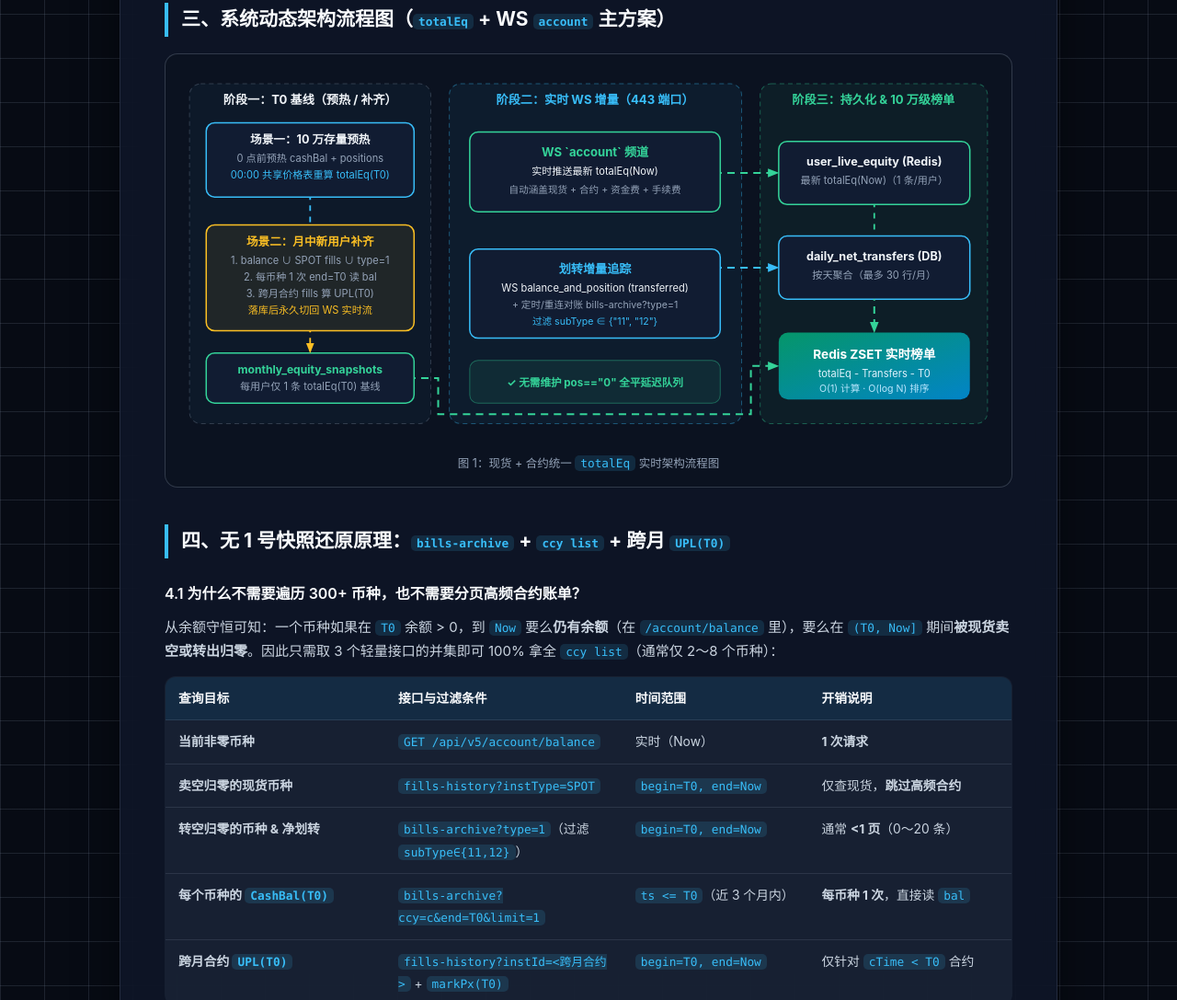
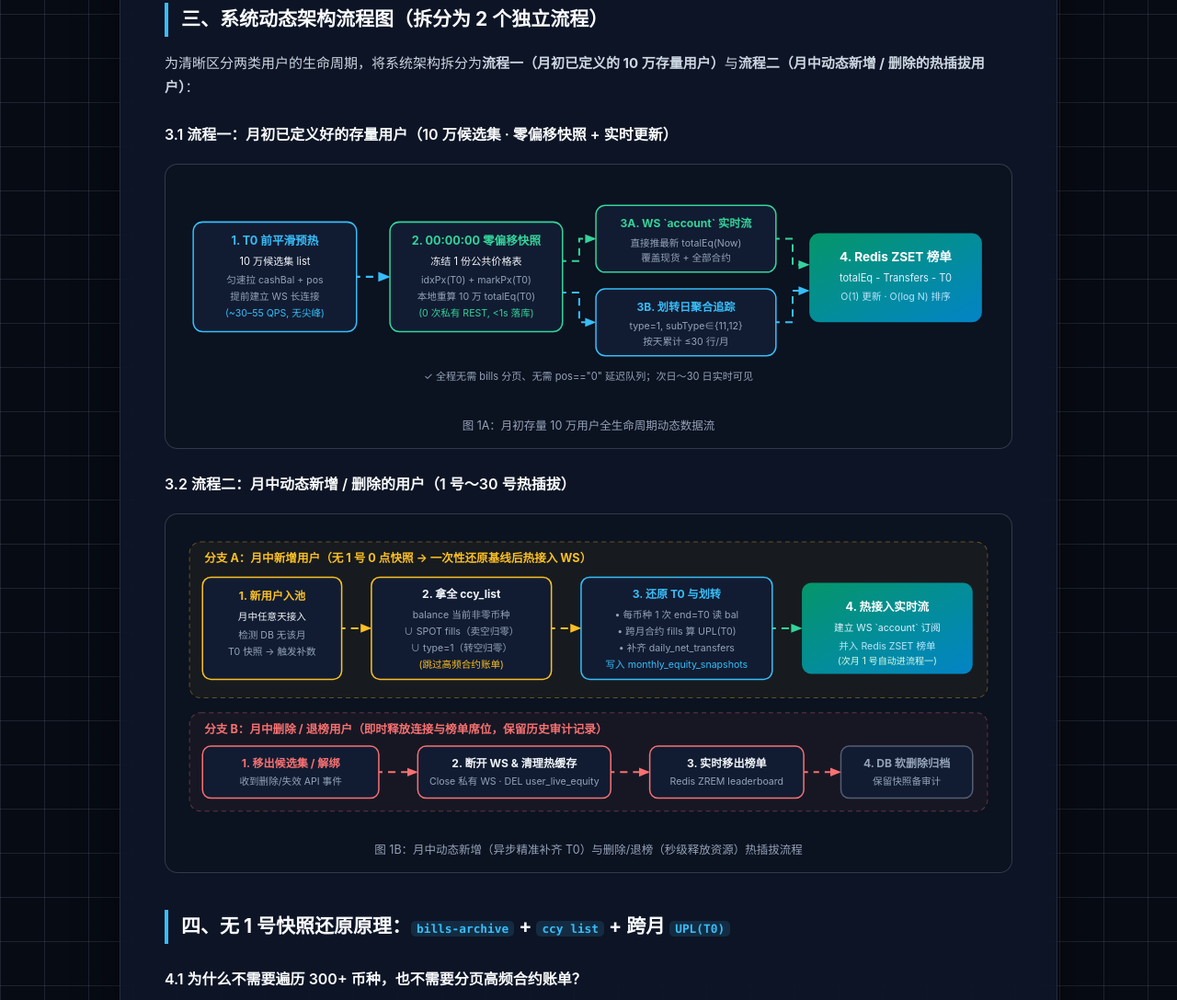
Before and after one commit to sydowma/okx-pnl-verifier, a plain HTML site: page report.html in a window 1280 px wide. Shown: the part 1713-2800 px from the top of the page at 92% size. Drawn offline with Linux system fonts and the light colour scheme.

Commit message:
feat: split Section 3 animated architecture into two separate flows (pre-defined 100k users vs mid-month add/remove users)

```diff
--- a/report.html
+++ b/report.html
@@ -372,9 +372,12 @@
 
     <!-- SECTION 3 -->
     <section id="s3" class="reveal">
-      <h2>三、系统动态架构流程图（<code>totalEq</code> + WS <code>account</code> 主方案）</h2>
+      <h2>三、系统动态架构流程图（拆分为 2 个独立流程）</h2>
+      <p>为清晰区分两类用户的生命周期，将系统架构拆分为<strong>流程一（月初已定义的 10 万存量用户）</strong>与<strong>流程二（月中动态新增 / 删除的热插拔用户）</strong>：</p>
+
+      <h3>3.1 流程一：月初已定义好的存量用户（10 万候选集 · 零偏移快照 + 实时更新）</h3>
       <div class="diagram-card">
-        <svg viewBox="0 0 880 390" width="100%" height="auto" xmlns="http://www.w3.org/2000/svg" font-family="-apple-system, PingFang SC, Microsoft YaHei, sans-serif">
+        <svg viewBox="0 0 880 230" width="100%" height="auto" xmlns="http://www.w3.org/2000/svg" font-family="-apple-system, PingFang SC, Microsoft YaHei, sans-serif">
           <defs>
             <marker id="arr-blue" viewBox="0 0 10 10" refX="8" refY="5" markerWidth="6" markerHeight="6" orient="auto-start-reverse">
               <path d="M 0 1 L 10 5 L 0 9 z" fill="#38bdf8" />
@@ -385,78 +388,123 @@
             <marker id="arr-amber" viewBox="0 0 10 10" refX="8" refY="5" markerWidth="6" markerHeight="6" orient="auto-start-reverse">
               <path d="M 0 1 L 10 5 L 0 9 z" fill="#fbbf24" />
             </marker>
+            <marker id="arr-red" viewBox="0 0 10 10" refX="8" refY="5" markerWidth="6" markerHeight="6" orient="auto-start-reverse">
+              <path d="M 0 1 L 10 5 L 0 9 z" fill="#f87171" />
+            </marker>
             <linearGradient id="grad-green" x1="0%" y1="0%" x2="100%" y2="100%">
               <stop offset="0%" stop-color="#059669"/>
               <stop offset="100%" stop-color="#0284c7"/>
             </linearGradient>
           </defs>
 
-          <!-- Lanes -->
-          <rect x="10" y="12" width="260" height="366" rx="12" fill="rgba(56,189,248,0.04)" stroke="rgba(148,163,184,0.28)" stroke-dasharray="5,4"/>
-          <text x="140" y="34" text-anchor="middle" font-size="13" font-weight="700" fill="var(--svg-text)">阶段一：T0 基线（预热 / 补齐）</text>
+          <!-- Step 1 -->
+          <rect x="14" y="42" width="176" height="118" rx="10" fill="var(--svg-box)" stroke="#38bdf8" stroke-width="1.5"/>
+          <text x="102" y="66" text-anchor="middle" font-size="12.5" font-weight="700" fill="#38bdf8">1. T0 前平滑预热</text>
+          <text x="102" y="88" text-anchor="middle" font-size="11" fill="var(--svg-text)">10 万候选集 list</text>
+          <text x="102" y="108" text-anchor="middle" font-size="10.5" fill="var(--svg-sub)">匀速拉 cashBal + pos</text>
+          <text x="102" y="126" text-anchor="middle" font-size="10.5" fill="var(--svg-sub)">提前建立 WS 长连接</text>
+          <text x="102" y="144" text-anchor="middle" font-size="10.5" fill="#38bdf8">(~30–55 QPS, 无尖峰)</text>
 
-          <rect x="290" y="12" width="315" height="366" rx="12" fill="rgba(56,189,248,0.06)" stroke="rgba(56,189,248,0.38)" stroke-dasharray="5,4"/>
-          <text x="447" y="34" text-anchor="middle" font-size="13" font-weight="700" fill="#38bdf8">阶段二：实时 WS 增量（443 端口）</text>
+          <!-- Step 2 -->
+          <rect x="226" y="42" width="186" height="118" rx="10" fill="var(--svg-box)" stroke="#34d399" stroke-width="1.5"/>
+          <text x="319" y="66" text-anchor="middle" font-size="12.5" font-weight="700" fill="#34d399">2. 00:00:00 零偏移快照</text>
+          <text x="319" y="88" text-anchor="middle" font-size="11" fill="var(--svg-text)">冻结 1 份公共价格表</text>
+          <text x="319" y="108" text-anchor="middle" font-size="10.5" fill="var(--svg-sub)">idxPx(T0) + markPx(T0)</text>
+          <text x="319" y="126" text-anchor="middle" font-size="10.5" fill="var(--svg-sub)">本地重算 10 万 totalEq(T0)</text>
+          <text x="319" y="144" text-anchor="middle" font-size="10.5" fill="#34d399">(0 次私有 REST, &lt;1s 落库)</text>
 
-          <rect x="625" y="12" width="245" height="366" rx="12" fill="rgba(52,211,153,0.06)" stroke="rgba(52,211,153,0.38)" stroke-dasharray="5,4"/>
-          <text x="747" y="34" text-anchor="middle" font-size="13" font-weight="700" fill="#34d399">阶段三：持久化 &amp; 10 万级榜单</text>
+          <!-- Step 3 -->
+          <rect x="448" y="24" width="194" height="72" rx="10" fill="var(--svg-box)" stroke="#34d399" stroke-width="1.5"/>
+          <text x="545" y="48" text-anchor="middle" font-size="12" font-weight="700" fill="#34d399">3A. WS `account` 实时流</text>
+          <text x="545" y="68" text-anchor="middle" font-size="10.5" fill="var(--svg-sub)">直接推最新 totalEq(Now)</text>
+          <text x="545" y="84" text-anchor="middle" font-size="10.5" fill="var(--svg-sub)">覆盖现货 + 全部合约</text>
 
-          <!-- Stage 1 -->
-          <rect x="28" y="54" width="224" height="80" rx="9" fill="var(--svg-box)" stroke="#38bdf8" stroke-width="1.5"/>
-          <text x="140" y="76" text-anchor="middle" font-size="12.5" font-weight="700" fill="var(--svg-text)">场景一：10 万存量预热</text>
-          <text x="140" y="96" text-anchor="middle" font-size="11" fill="var(--svg-sub)">0 点前预热 cashBal + positions</text>
-          <text x="140" y="114" text-anchor="middle" font-size="11" fill="#38bdf8">00:00 共享价格表重算 totalEq(T0)</text>
+          <rect x="448" y="114" width="194" height="72" rx="10" fill="var(--svg-box)" stroke="#38bdf8" stroke-width="1.5"/>
+          <text x="545" y="138" text-anchor="middle" font-size="12" font-weight="700" fill="#38bdf8">3B. 划转日聚合追踪</text>
+          <text x="545" y="158" text-anchor="middle" font-size="10.5" fill="var(--svg-sub)">type=1, subType∈{11,12}</text>
+          <text x="545" y="174" text-anchor="middle" font-size="10.5" fill="var(--svg-sub)">按天累计 ≤30 行/月</text>
 
-          <rect x="28" y="164" width="224" height="114" rx="9" fill="rgba(251,191,36,0.08)" stroke="#fbbf24" stroke-width="1.5"/>
-          <text x="140" y="186" text-anchor="middle" font-size="12.5" font-weight="700" fill="#fbbf24">场景二：月中新用户补齐</text>
-          <text x="140" y="206" text-anchor="middle" font-size="11" fill="var(--svg-sub)">1. balance ∪ SPOT fills ∪ type=1</text>
-          <text x="140" y="224" text-anchor="middle" font-size="11" fill="var(--svg-sub)">2. 每币种 1 次 end=T0 读 bal</text>
-          <text x="140" y="242" text-anchor="middle" font-size="11" fill="var(--svg-sub)">3. 跨月合约 fills 算 UPL(T0)</text>
-          <text x="140" y="260" text-anchor="middle" font-size="11" fill="#fbbf24">落库后永久切回 WS 实时流</text>
-
-          <rect x="28" y="302" width="224" height="54" rx="9" fill="var(--svg-box)" stroke="#34d399" stroke-width="1.5"/>
-          <text x="140" y="324" text-anchor="middle" font-size="12" font-weight="700" fill="#34d399">monthly_equity_snapshots</text>
-          <text x="140" y="342" text-anchor="middle" font-size="11" fill="var(--svg-sub)">每用户仅 1 条 totalEq(T0) 基线</text>
-
-          <!-- Stage 2 -->
-          <rect x="312" y="64" width="270" height="86" rx="9" fill="var(--svg-box)" stroke="#34d399" stroke-width="1.5"/>
-          <text x="447" y="90" text-anchor="middle" font-size="13" font-weight="700" fill="#34d399">WS `account` 频道</text>
-          <text x="447" y="110" text-anchor="middle" font-size="11" fill="var(--svg-text)">实时推送最新 totalEq(Now)</text>
-          <text x="447" y="130" text-anchor="middle" font-size="10.5" fill="var(--svg-sub)">自动涵盖现货 + 合约 + 资金费 + 手续费</text>
-
-          <rect x="312" y="190" width="270" height="96" rx="9" fill="var(--svg-box)" stroke="#38bdf8" stroke-width="1.5"/>
-          <text x="447" y="216" text-anchor="middle" font-size="13" font-weight="700" fill="#38bdf8">划转增量追踪</text>
-          <text x="447" y="236" text-anchor="middle" font-size="11" fill="var(--svg-text)">WS balance_and_position (transferred)</text>
-          <text x="447" y="254" text-anchor="middle" font-size="10.5" fill="var(--svg-sub)">+ 定时/重连对账 bills-archive?type=1</text>
-          <text x="447" y="272" text-anchor="middle" font-size="10.5" fill="#38bdf8">过滤 subType ∈ {"11", "12"}</text>
-
-          <rect x="312" y="310" width="270" height="46" rx="9" fill="rgba(52,211,153,0.08)" stroke="rgba(52,211,153,0.4)"/>
-          <text x="447" y="338" text-anchor="middle" font-size="11.5" font-weight="700" fill="#34d399">✓ 无需维护 pos=="0" 全平延迟队列</text>
-
-          <!-- Stage 3 -->
-          <rect x="645" y="74" width="206" height="68" rx="9" fill="var(--svg-box)" stroke="#34d399" stroke-width="1.5"/>
-          <text x="748" y="100" text-anchor="middle" font-size="12.5" font-weight="700" fill="var(--svg-text)">user_live_equity (Redis)</text>
-          <text x="748" y="120" text-anchor="middle" font-size="11" fill="var(--svg-sub)">最新 totalEq(Now)（1 条/用户）</text>
-
-          <rect x="645" y="176" width="206" height="68" rx="9" fill="var(--svg-box)" stroke="#38bdf8" stroke-width="1.5"/>
-          <text x="748" y="202" text-anchor="middle" font-size="12.5" font-weight="700" fill="var(--svg-text)">daily_net_transfers (DB)</text>
-          <text x="748" y="222" text-anchor="middle" font-size="11" fill="var(--svg-sub)">按天聚合（最多 30 行/月）</text>
-
-          <rect x="645" y="280" width="206" height="72" rx="10" fill="url(#grad-green)"/>
-          <text x="748" y="308" text-anchor="middle" font-size="13.5" font-weight="700" fill="#ffffff">Redis ZSET 实时榜单</text>
-          <text x="748" y="328" text-anchor="middle" font-size="11" fill="#e0f2fe">totalEq - Transfers - T0</text>
-          <text x="748" y="344" text-anchor="middle" font-size="10.5" fill="#bae6fd">O(1) 计算 · O(log N) 排序</text>
+          <!-- Step 4 -->
+          <rect x="678" y="54" width="186" height="96" rx="11" fill="url(#grad-green)"/>
+          <text x="771" y="84" text-anchor="middle" font-size="13.5" font-weight="700" fill="#ffffff">4. Redis ZSET 榜单</text>
+          <text x="771" y="106" text-anchor="middle" font-size="11" fill="#e0f2fe">totalEq - Transfers - T0</text>
+          <text x="771" y="126" text-anchor="middle" font-size="10.5" fill="#bae6fd">O(1) 更新 · O(log N) 排序</text>
 
           <!-- Animated Arrows -->
-          <line x1="140" y1="134" x2="140" y2="162" stroke="#38bdf8" stroke-width="1.8" class="flow-line-slow"/>
-          <line x1="140" y1="278" x2="140" y2="300" stroke="#fbbf24" stroke-width="1.8" class="flow-line" marker-end="url(#arr-amber)"/>
-          <path d="M 252 329 L 278 329 L 278 368 L 615 368 L 615 316 L 643 316" fill="none" stroke="#34d399" stroke-width="2" class="flow-line" marker-end="url(#arr-green)"/>
-          <line x1="582" y1="108" x2="643" y2="108" stroke="#34d399" stroke-width="2" class="flow-line" marker-end="url(#arr-green)"/>
-          <line x1="582" y1="210" x2="643" y2="210" stroke="#38bdf8" stroke-width="2" class="flow-line" marker-end="url(#arr-blue)"/>
-          <line x1="748" y1="142" x2="748" y2="174" stroke="#34d399" stroke-width="1.8" class="flow-line-slow"/>
-          <line x1="748" y1="244" x2="748" y2="278" stroke="#34d399" stroke-width="2" class="flow-line" marker-end="url(#arr-green)"/>
+          <line x1="190" y1="101" x2="224" y2="101" stroke="#38bdf8" stroke-width="2.2" class="flow-line" marker-end="url(#arr-blue)"/>
+          <path d="M 412 84 L 430 84 L 430 60 L 446 60" fill="none" stroke="#34d399" stroke-width="2" class="flow-line" marker-end="url(#arr-green)"/>
+          <path d="M 412 118 L 430 118 L 430 150 L 446 150" fill="none" stroke="#38bdf8" stroke-width="2" class="flow-line" marker-end="url(#arr-blue)"/>
+          <path d="M 642 60 L 660 60 L 660 88 L 676 88" fill="none" stroke="#34d399" stroke-width="2" class="flow-line" marker-end="url(#arr-green)"/>
+          <path d="M 642 150 L 660 150 L 660 116 L 676 116" fill="none" stroke="#38bdf8" stroke-width="2" class="flow-line" marker-end="url(#arr-blue)"/>
+
+          <!-- Footer note inside SVG -->
+          <text x="440" y="212" text-anchor="middle" font-size="11" fill="var(--svg-sub)">✓ 全程无需 bills 分页、无需 pos=="0" 延迟队列；次日～30 日实时可见</text>
         </svg>
-        <div class="diagram-caption">图 1：现货 + 合约统一 <code>totalEq</code> 实时架构流程图</div>
+        <div class="diagram-caption">图 1A：月初存量 10 万用户全生命周期动态数据流</div>
+      </div>
+
+      <h3>3.2 流程二：月中动态新增 / 删除的用户（1 号～30 号热插拔）</h3>
+      <div class="diagram-card">
+        <svg viewBox="0 0 880 310" width="100%" height="auto" xmlns="http://www.w3.org/2000/svg" font-family="-apple-system, PingFang SC, Microsoft YaHei, sans-serif">
+          <!-- Top Lane: Add User -->
+          <rect x="10" y="10" width="860" height="168" rx="12" fill="rgba(251,191,36,0.05)" stroke="rgba(251,191,36,0.35)" stroke-dasharray="5,4"/>
+          <text x="26" y="32" font-size="12.5" font-weight="700" fill="#fbbf24">分支 A：月中新增用户（无 1 号 0 点快照 → 一次性还原基线后热接入 WS）</text>
+
+          <rect x="24" y="48" width="150" height="110" rx="9" fill="var(--svg-box)" stroke="#fbbf24" stroke-width="1.5"/>
+          <text x="99" y="72" text-anchor="middle" font-size="12" font-weight="700" fill="#fbbf24">1. 新用户入池</text>
+          <text x="99" y="94" text-anchor="middle" font-size="10.5" fill="var(--svg-text)">月中任意天接入</text>
+          <text x="99" y="114" text-anchor="middle" font-size="10.5" fill="var(--svg-sub)">检测 DB 无该月</text>
+          <text x="99" y="132" text-anchor="middle" font-size="10.5" fill="var(--svg-sub)">T0 快照 → 触发补数</text>
+
+          <rect x="206" y="48" width="194" height="110" rx="9" fill="var(--svg-box)" stroke="#fbbf24" stroke-width="1.5"/>
+          <text x="303" y="70" text-anchor="middle" font-size="12" font-weight="700" fill="var(--svg-text)">2. 拿全 ccy_list</text>
+          <text x="303" y="92" text-anchor="middle" font-size="10.5" fill="var(--svg-sub)">balance 当前非零币种</text>
+          <text x="303" y="110" text-anchor="middle" font-size="10.5" fill="var(--svg-sub)">∪ SPOT fills（卖空归零）</text>
+          <text x="303" y="128" text-anchor="middle" font-size="10.5" fill="var(--svg-sub)">∪ type=1（转空归零）</text>
+          <text x="303" y="146" text-anchor="middle" font-size="10.5" fill="#fbbf24">(跳过高频合约账单)</text>
+
+          <rect x="432" y="48" width="206" height="110" rx="9" fill="var(--svg-box)" stroke="#38bdf8" stroke-width="1.5"/>
+          <text x="535" y="70" text-anchor="middle" font-size="12" font-weight="700" fill="#38bdf8">3. 还原 T0 与划转</text>
+          <text x="535" y="92" text-anchor="middle" font-size="10.5" fill="var(--svg-sub)">• 每币种 1 次 end=T0 读 bal</text>
+          <text x="535" y="110" text-anchor="middle" font-size="10.5" fill="var(--svg-sub)">• 跨月合约 fills 算 UPL(T0)</text>
+          <text x="535" y="128" text-anchor="middle" font-size="10.5" fill="var(--svg-sub)">• 补齐 daily_net_transfers</text>
+          <text x="535" y="146" text-anchor="middle" font-size="10.5" fill="#38bdf8">写入 monthly_equity_snapshots</text>
+
+          <rect x="670" y="54" width="184" height="98" rx="10" fill="url(#grad-green)"/>
+          <text x="762" y="84" text-anchor="middle" font-size="12.5" font-weight="700" fill="#ffffff">4. 热接入实时流</text>
+          <text x="762" y="106" text-anchor="middle" font-size="10.5" fill="#e0f2fe">建立 WS `account` 订阅</text>
+          <text x="762" y="126" text-anchor="middle" font-size="10.5" fill="#bae6fd">并入 Redis ZSET 榜单</text>
+          <text x="762" y="142" text-anchor="middle" font-size="10" fill="#dcfce7">(次月 1 号自动进流程一)</text>
+
+          <line x1="174" y1="103" x2="204" y2="103" stroke="#fbbf24" stroke-width="2" class="flow-line" marker-end="url(#arr-amber)"/>
+          <line x1="400" y1="103" x2="430" y2="103" stroke="#fbbf24" stroke-width="2" class="flow-line" marker-end="url(#arr-amber)"/>
+          <line x1="638" y1="103" x2="668" y2="103" stroke="#34d399" stroke-width="2" class="flow-line" marker-end="url(#arr-green)"/>
+
+          <!-- Bottom Lane: Delete / Remove User -->
+          <rect x="10" y="194" width="860" height="106" rx="12" fill="rgba(248,113,113,0.05)" stroke="rgba(248,113,113,0.35)" stroke-dasharray="5,4"/>
+          <text x="26" y="216" font-size="12.5" font-weight="700" fill="#f87171">分支 B：月中删除 / 退榜用户（即时释放连接与榜单席位，保留历史审计记录）</text>
+
+          <rect x="24" y="230" width="190" height="56" rx="9" fill="var(--svg-box)" stroke="#f87171" stroke-width="1.5"/>
+          <text x="119" y="253" text-anchor="middle" font-size="12" font-weight="700" fill="#f87171">1. 移出候选集 / 解绑</text>
+          <text x="119" y="272" text-anchor="middle" font-size="10.5" fill="var(--svg-sub)">收到删除/失效 API 事件</text>
+
+          <rect x="256" y="230" width="208" height="56" rx="9" fill="var(--svg-box)" stroke="#f87171" stroke-width="1.5"/>
+          <text x="360" y="253" text-anchor="middle" font-size="12" font-weight="700" fill="var(--svg-text)">2. 断开 WS &amp; 清理热缓存</text>
+          <text x="360" y="272" text-anchor="middle" font-size="10.5" fill="var(--svg-sub)">Close 私有 WS · DEL user_live_equity</text>
+
+          <rect x="506" y="230" width="166" height="56" rx="9" fill="var(--svg-box)" stroke="#f87171" stroke-width="1.5"/>
+          <text x="589" y="253" text-anchor="middle" font-size="12" font-weight="700" fill="var(--svg-text)">3. 实时移出榜单</text>
+          <text x="589" y="272" text-anchor="middle" font-size="10.5" fill="var(--svg-sub)">Redis ZREM leaderboard</text>
+
+          <rect x="712" y="230" width="142" height="56" rx="9" fill="var(--svg-box)" stroke="rgba(148,163,184,0.5)" stroke-width="1.5"/>
+          <text x="783" y="253" text-anchor="middle" font-size="12" font-weight="700" fill="var(--svg-sub)">4. DB 软删除归档</text>
+          <text x="783" y="272" text-anchor="middle" font-size="10.5" fill="var(--svg-sub)">保留快照备审计</text>
+
+          <line x1="214" y1="258" x2="254" y2="258" stroke="#f87171" stroke-width="2" class="flow-line" marker-end="url(#arr-red)"/>
+          <line x1="464" y1="258" x2="504" y2="258" stroke="#f87171" stroke-width="2" class="flow-line" marker-end="url(#arr-red)"/>
+          <line x1="672" y1="258" x2="710" y2="258" stroke="#f87171" stroke-width="2" class="flow-line-slow" marker-end="url(#arr-red)"/>
+        </svg>
+        <div class="diagram-caption">图 1B：月中动态新增（异步精准补齐 T0）与删除/退榜（秒级释放资源）热插拔流程</div>
       </div>
     </section>
 
```
Also changed, not shown: 1 other file.
